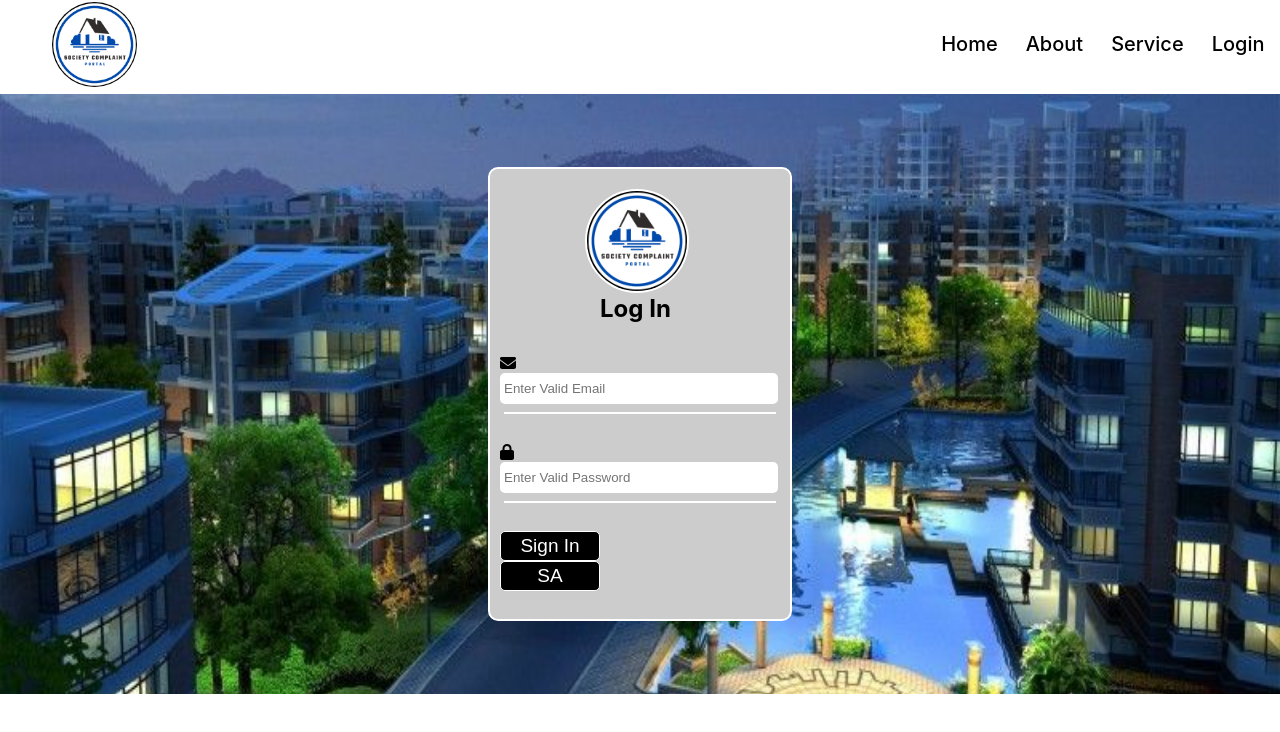
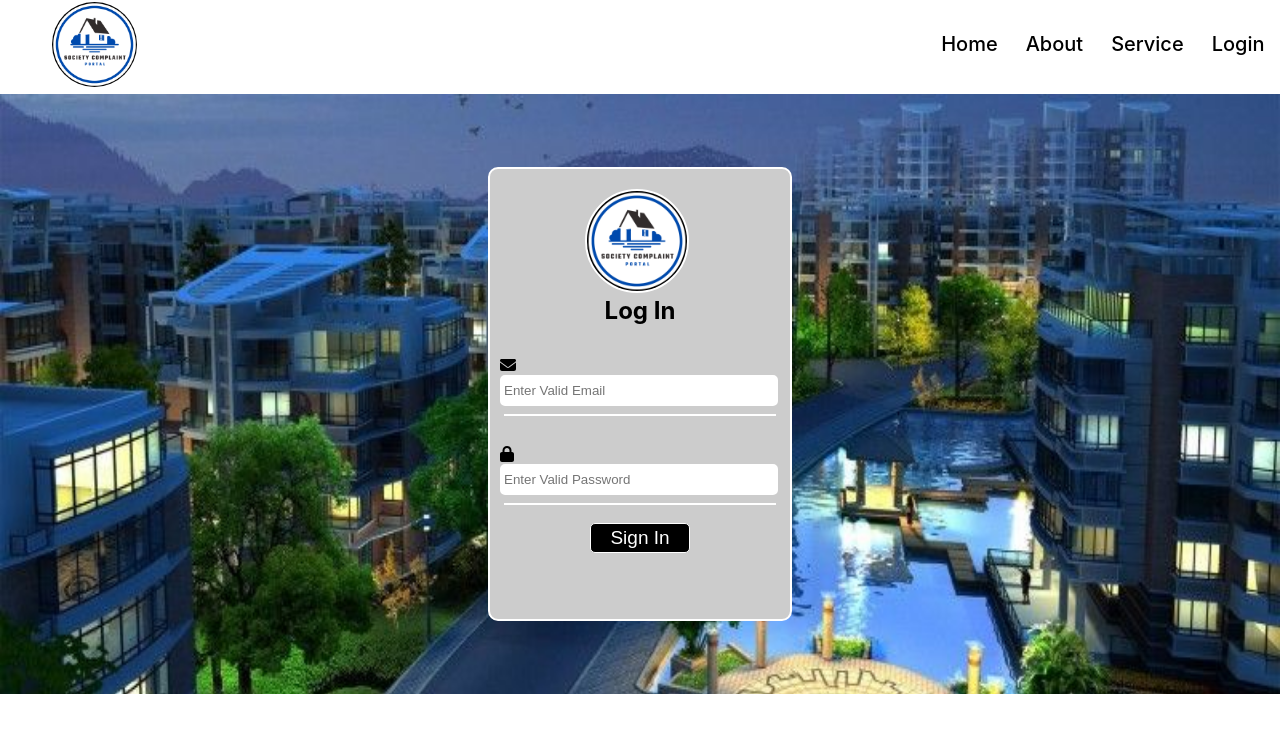
Before and after one commit to Bsef19m519/Society-Complaint-Portal-MERN-, a React (Create React App) app in the folder frontend/: page /login in a window 1280 px wide. Shown: the top 732 px of the page. Built offline with nearby package versions, Linux system fonts and the light colour scheme.

Commit message:
UpdateloginButtonsNavigation

```diff
--- a/frontend/src/App.js
+++ b/frontend/src/App.js
@@ -55,9 +55,9 @@ function App() {
             path="/register-complaint"
             element={<AddNewComplaint />}
           ></Route>
-          <Route path="/front-page" element={<FrontPage />}></Route>
+          <Route path="/Resident-front-page" element={<FrontPage />}></Route>
           <Route path="/view-complaint" element={<ViewComplaint />}></Route>
-          <Route path="/super-adminfp" element={<SAFrontPage />}></Route>
+          <Route path="/Admin-front-page" element={<SAFrontPage />}></Route>
           <Route path="/add-resident" element={<AddResident />}></Route>
           <Route path="/update-resident" element={<UpdateResident />}></Route>
           <Route path="/view-resident" element={<ViewResident />}></Route>
--- a/frontend/src/Resident Component/addResident.js
+++ b/frontend/src/Resident Component/addResident.js
@@ -14,7 +14,7 @@ import { faAddressBook } from "@fortawesome/free-solid-svg-icons";
 const AddResident = () => {
   let navigate = useNavigate();
   const sAdminHomePage = () => {
-    navigate("/super-adminfp");
+    navigate("/Admin-front-page");
   };
 
   //creating ref for dom validation
--- a/frontend/src/Resident Component/deleteResident.js
+++ b/frontend/src/Resident Component/deleteResident.js
@@ -10,7 +10,7 @@ const DeleteResident = () => {
   //navigate to others component
   let navigate = useNavigate();
   const sAdminHomePage = () => {
-    navigate("/super-adminfp");
+    navigate("/Admin-front-page");
   };
 
   //handling input state
--- a/frontend/src/Resident Component/searchResident.js
+++ b/frontend/src/Resident Component/searchResident.js
@@ -12,7 +12,7 @@ const ViewResident = () => {
   //navigate to other component
   let navigate = useNavigate();
   const sAdminHomePage = () => {
-    navigate("/super-adminfp");
+    navigate("/Admin-front-page");
   };
 
   //managing input states
--- a/frontend/src/Resident Component/updateResident.js
+++ b/frontend/src/Resident Component/updateResident.js
@@ -14,7 +14,7 @@ import { faAddressBook } from "@fortawesome/free-solid-svg-icons";
 const UpdateResident = () => {
   let navigate = useNavigate();
   const sAdminHomePage = () => {
-    navigate("/super-adminfp");
+    navigate("/Admin-front-page");
   };
 
   const nameRef = useRef(null);
--- a/frontend/src/Residents/AddComplaint.js
+++ b/frontend/src/Residents/AddComplaint.js
@@ -1,60 +1,60 @@
 import React from "react";
 import ScreenBtn from "../components/Button/ScreenButton";
-import './AddComplaint.css'
+import "./AddComplaint.css";
 import { useNavigate } from "react-router-dom";
 
 const AddNewComplaint = () => {
-
   let navigate = useNavigate();
   const goBack = () => {
-    navigate("/front-page");
-  }
+    navigate("/Resident-front-page");
+  };
 
   //creating alert for complainer
   const alertMessage = () => {
     alert("Fake complaint will lead to penalty against complainer!!!");
-    }
+  };
 
   const handleSubmit = (event) => {
     event.preventDefault();
+  };
 
-    }
-
-    return(
+  return (
     <div className="form">
       <form onSubmit={handleSubmit}>
         <h1 className="register-txt">Register Your Complaint Carefully!!!</h1>
         <div className="Complaint-form-container">
-
           <div className="register-container">
-          <label>Name:</label><br/>
-          <input type="text" name="uname"  required  autoFocus/>
-
+            <label>Name:</label>
+            <br />
+            <input type="text" name="uname" required autoFocus />
           </div>
           <div className="register-container">
-          <label>Address:</label><br/>
-          <input type="text" name="residance"  required />
-
+            <label>Address:</label>
+            <br />
+            <input type="text" name="residance" required />
           </div>
           <div className="register-container">
-          <label>Description:</label><br/>
-          <textarea  name="w3review" rows="5" cols="100" />
-
+            <label>Description:</label>
+            <br />
+            <textarea name="w3review" rows="5" cols="100" />
           </div>
           <div className="register-container">
-          <label>Proof:</label><br/>
-          <input type="file" name="G-proof"  required/>
-
+            <label>Proof:</label>
+            <br />
+            <input type="file" name="G-proof" required />
           </div>
           <div className="complaint-button">
-
-          <ScreenBtn type="submit" onClick = {alertMessage}>Add Complaint</ScreenBtn>
-          <ScreenBtn type="button" onClick = {goBack}>Back</ScreenBtn>
+            <ScreenBtn type="submit" onClick={alertMessage}>
+              Add Complaint
+            </ScreenBtn>
+            <ScreenBtn type="button" onClick={goBack}>
+              Back
+            </ScreenBtn>
           </div>
         </div>
       </form>
     </div>
   );
-}
+};
 
 export default AddNewComplaint;
--- a/frontend/src/Residents/ViewComplaint.js
+++ b/frontend/src/Residents/ViewComplaint.js
@@ -1,28 +1,33 @@
 import React from "react";
 import ScreenBtn from "../components/Button/ScreenButton";
-import './ViewComplaint.css'
+import "./ViewComplaint.css";
 import { useNavigate } from "react-router-dom";
 
 const ViewComplaint = () => {
-
   let navigate = useNavigate();
   const goBack = () => {
-    navigate("/front-page");
-  }
+    navigate("/Resident-front-page");
+  };
 
   const handleSubmit = (event) => {
     event.preventDefault();
+  };
 
-    }
-
-    return(
+  return (
     <div className="form">
       <form onSubmit={handleSubmit}>
         <h1 className="view-txt">Check Your Complaint Status!!!</h1>
         <div className="view-Complaint-form-container">
           <div className="view-container">
-          <label>Address:</label><br/>
-          <input type="text" name="usearch" placeholder="search" required  autoFocus/>
+            <label>Address:</label>
+            <br />
+            <input
+              type="text"
+              name="usearch"
+              placeholder="search"
+              required
+              autoFocus
+            />
           </div>
           {/* <div className="view-container">
           <label>Complaint Id:</label><br/>
@@ -40,13 +45,15 @@ const ViewComplaint = () => {
            */}
 
           <div className="view-complaint-button">
-          <ScreenBtn type="submit" >View Complaint</ScreenBtn>
-          <ScreenBtn type="button" onClick = {goBack}>Back</ScreenBtn>
+            <ScreenBtn type="submit">View Complaint</ScreenBtn>
+            <ScreenBtn type="button" onClick={goBack}>
+              Back
+            </ScreenBtn>
           </div>
         </div>
       </form>
     </div>
   );
-}
+};
 
 export default ViewComplaint;
--- a/frontend/src/components/Login/Login.css
+++ b/frontend/src/components/Login/Login.css
@@ -30,9 +30,10 @@
   background-color: #cccccc;
 }
 .login-txt {
+  /* border: 2px solid red; */
   color: black;
-  margin-left: 110px;
-  margin-top: -3px;
+  text-align: center;
+  margin-top: -1px;
 }
 
 .loginIcon {
@@ -51,6 +52,9 @@ hr {
   width: 270px;
 }
 
-.loginDiv:screenbutton {
-  margin-left: 300px;
+.loginDiv-Button {
+  /* margin-left: 100px; */
+  /* border: 2px solid yellow; */
+  /* align-items: center; */
+  text-align: center;
 }
--- a/frontend/src/components/Login/Login.js
+++ b/frontend/src/components/Login/Login.js
@@ -30,12 +30,11 @@ const Login = () => {
   let navigate = useNavigate();
   // let navigate1 = useNavigate();
 
-  const nextPage = () => {
-    navigate("/front-page");
+  const nextPageResident = () => {
+    navigate("/Resident-front-page");
   };
-
-  const SAnextPage = () => {
-    navigate("/super-adminfp");
+  const nextPageAdmin = () => {
+    navigate("/Admin-front-page");
   };
 
   //store inputs in object
@@ -81,6 +80,11 @@ const Login = () => {
 
             // Decode the token
             const decodedToken = jwt(token);
+            if (decodedToken.role === "admin") {
+              nextPageAdmin();
+            } else if (decodedToken.role === "resident") {
+              nextPageResident();
+            }
             // console.log("Decoded Token:", decodedToken);
             // console.log(decodedToken.role);
           })
@@ -131,11 +135,11 @@ const Login = () => {
             />
             <hr />
           </div>
-          <div className="loginDiv">
+          <div className="loginDiv-Button">
             <ScreenBtn type="submit">Sign In</ScreenBtn>
-            <ScreenBtn type="button" onClick={SAnextPage}>
+            {/* <ScreenBtn type="button" onClick={SAnextPage}>
               SA
-            </ScreenBtn>
+            </ScreenBtn> */}
           </div>
         </form>
       </div>
```
Lines whose indentation alone changed are shown as unchanged.
